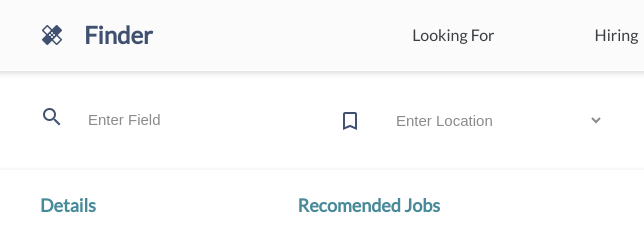
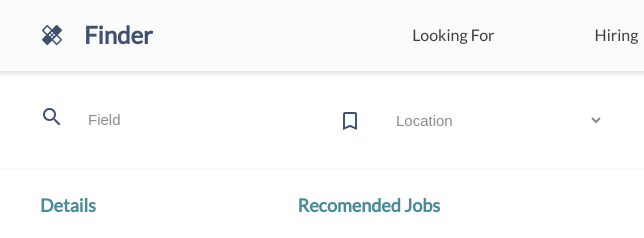
Before and after one commit to DiranDesai/Job-Finder-1, a plain HTML site: page index.html in a window 1280 px wide. Shown: the top 238 px of the page, 20-664 px from the left. Drawn offline with Linux system fonts and the light colour scheme.

Commit message:
Update index.html

```diff
--- a/index.html
+++ b/index.html
@@ -41,12 +41,12 @@
       <div class="container grid grid-4">
         <div class="form-group field-container">
           <i class="material-icons">search</i>
-          <input type="text" placeholder="Enter Field" />
+          <input type="text" placeholder="Field" />
         </div>
         <div class="form-group flex">
           <i class="material-icons">turned_in_not</i>
           <select>
-            <option value="Enter Location" selected>Enter Location</option>
+            <option value="Location" selected>Location</option>
             <option value="zambia">Zambia</option>
             <option value="ghana">Ghana</option>
           </select>
```
